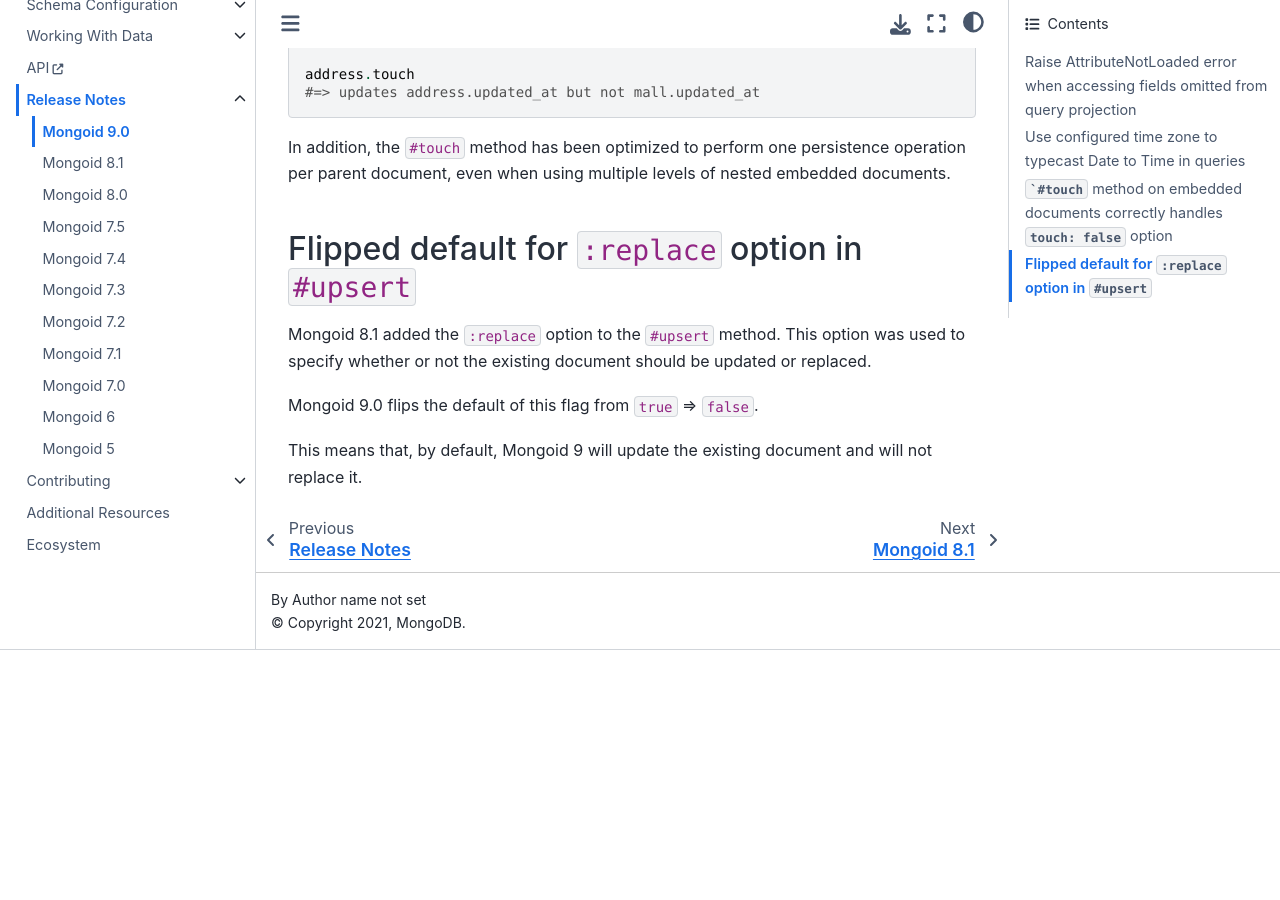
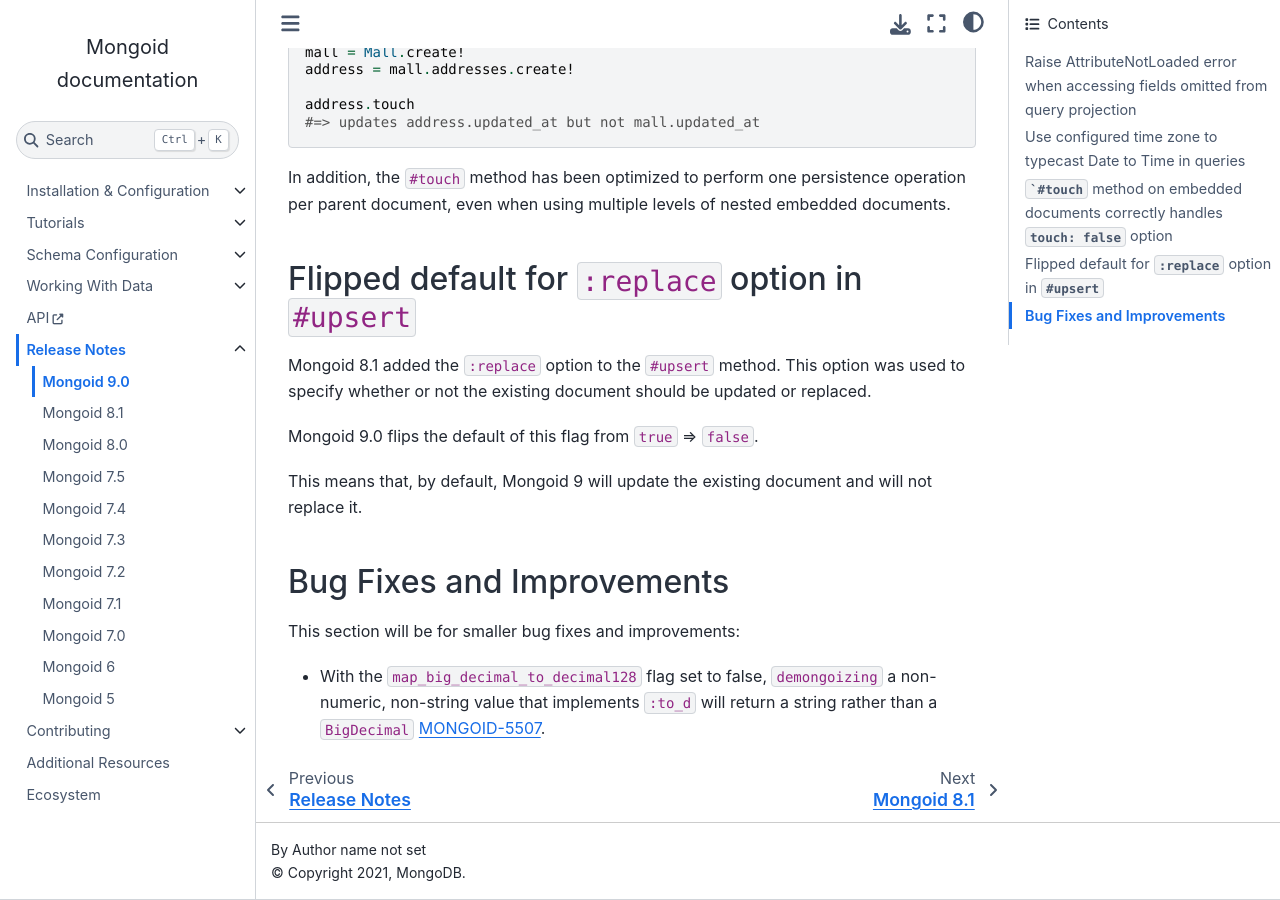
Before and after one commit to i80and/docs-mongoid, a Sphinx documentation site: the page built from docs/release-notes/mongoid-9.0.txt, in a window 1280 px wide and 900 px high, scrolled down 2091 px. Built offline with Sphinx 7.4.7 and the Sphinx Book theme 1.1.4, drawn with Linux system fonts in a browser that asks for light colours; before the commit the page ends 2741 px from its top, so only the background shows below that; some of the changed text lies outside the part shown.

Commit message:
MONGOID-5507 - Fix two bugs in BigDecimal mongoization (#5485)
* Fix two bugs in BigDecimal mongoization
1. demongoize - has redundant elsif object.numeric?
2. mongoize - missing to_s in return condition when map_big_decimal_to_decimal128 is false

* Remove obsolete comment

* Update big_decimal.rb

* Fix spec

* MONGOID-5507 add release notes and minor changes

Co-authored-by: shields <shields@tablecheck.com>
Co-authored-by: Neil Shweky <neilshweky@gmail.com>

```diff
--- a/docs/release-notes/mongoid-9.0.txt
+++ b/docs/release-notes/mongoid-9.0.txt
@@ -120,3 +120,14 @@ Mongoid 9.0 flips the default of this flag from ``true`` => ``false``.
 
 This means that, by default, Mongoid 9 will update the existing document and
 will not replace it.
+
+
+Bug Fixes and Improvements
+--------------------------
+
+This section will be for smaller bug fixes and improvements:
+
+- With the ``map_big_decimal_to_decimal128`` flag set to false, ``demongoizing``
+  a non-numeric, non-string value that implements ``:to_d`` will return a string
+  rather than a ``BigDecimal``
+  `MONGOID-5507 <https://jira.mongodb.org/browse/MONGOID-5507>`_.
```
